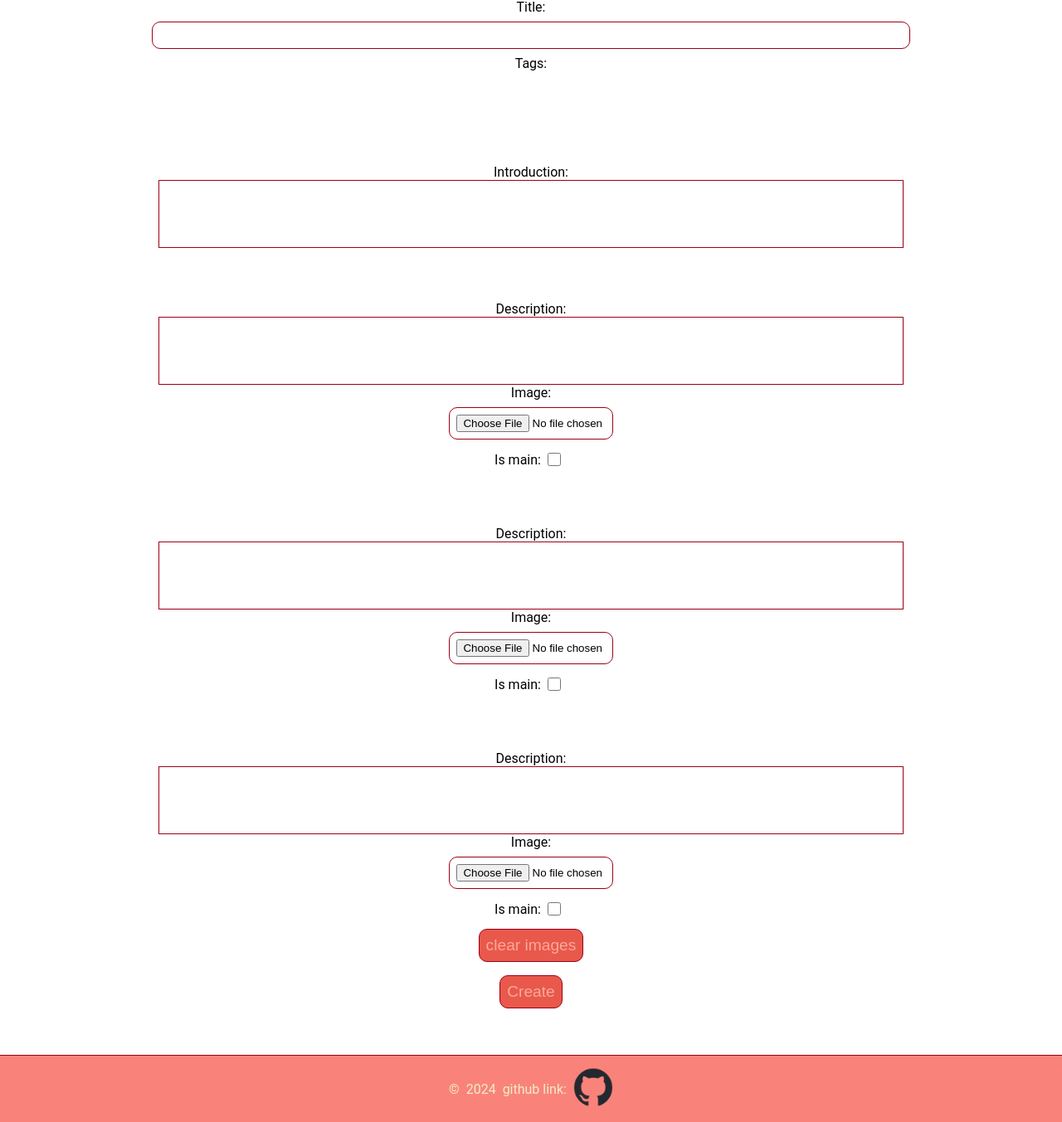
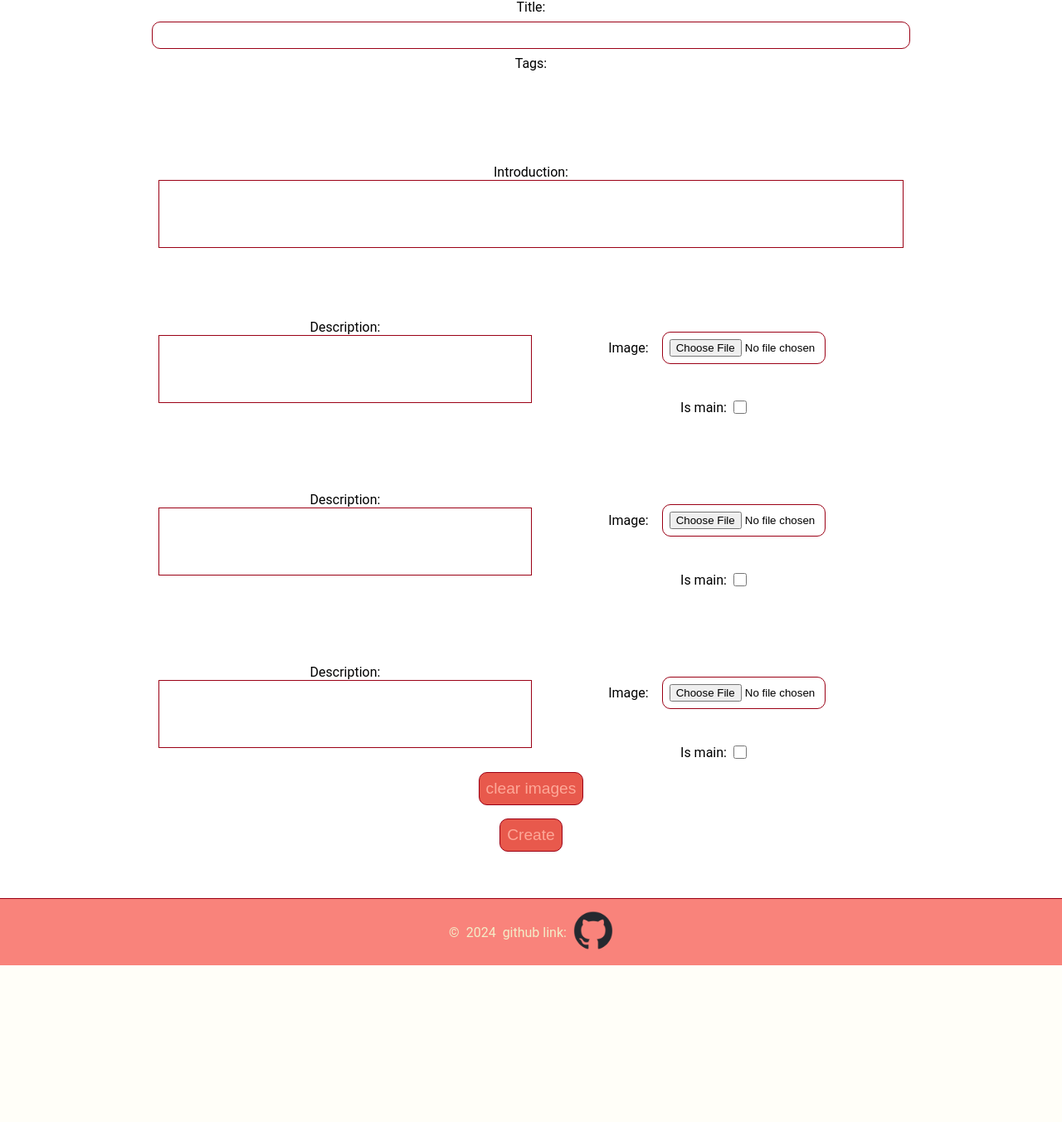
Before and after one commit to DomanskiFilip/MyCollab, a Django app: page /collabs/new/ in a window 1280 px wide. Shown: the part 325-1678 px from the top of the page at 83% size. After the commit the page ends 1489 px from the top, so only its background shows below. Run offline with Django 4.2, Linux system fonts and the light colour scheme; the visitor is signed in with stand-in values (Sample User, id 1); data that the repository does not hold is empty.

Commit message:
new validation and layout when creating collab

```diff
--- a/collabs/forms.py
+++ b/collabs/forms.py
@@ -10,6 +10,11 @@ class CollabForm(forms.ModelForm):
             'tags': forms.CheckboxSelectMultiple(attrs={'class': 'checkbox_tags'}),
             'introduction': forms.Textarea(attrs={'class': 'textarea_description'}),
         }
+
+    def __init__(self, *args, **kwargs):
+        super().__init__(*args, **kwargs)
+        self.fields['title'].required = False
+        self.fields['introduction'].required = False
 
 # https://www.letscodemore.com/blog/django-inline-formset-factory-with-examples/
 
--- a/collabs/templates/collabs/new.html
+++ b/collabs/templates/collabs/new.html
@@ -17,16 +17,26 @@ New Collab
     {{ formset.management_form }}
 
       {% for form in formset %}
-      <span class="special_label"> Description: </span>
-      {{ form.description }}
-      {{ form.image.label_tag }} {{ form.image }}
-
-    <span id="preview{{ forloop.counter0 }}"></span>
-    <section id="wrapper">
+    <section id="CollabFormDescription">
+      <section class="wrapper-column">
+        <span> Description: </span>
+         {{ form.description }}
+      </section>
+      <section class="wrapper-column">
+        <section class="wrapper-row" id="img_box">
+          {{ form.image.label_tag }} {{ form.image }}
+          <span id="preview{{ forloop.counter0 }}"></span>
+        </section>
+        <section class="wrapper-row">
           {{ form.is_main.label_tag }} {{ form.is_main }}
+        </section>
+      </section>
     </section>
 
   {% endfor %}
+    <span id="introduction_error_msg" class="error_msg"> </span>
+    <span id="title_error_msg" class="error_msg"> </span>
+    <span id="tags_error_msg" class="error_msg"> </span>
     <button class="btn" type="button" onclick="clearPreview()">clear images</button>
     <button class="btn" type="submit">Create</button>
   </form>
--- a/collabs/urls.py
+++ b/collabs/urls.py
@@ -4,8 +4,8 @@ from . import views
 app_name = 'collabs'
 
 urlpatterns = [
+    path('new/', views.create_collab, name='new_collab'),
     path('<pk>', views.collab, name='collab'),
-    path('new/', views.create_collab, name='new_collab'),
     path('edit/<collab_id>', views.collab_edit, name='edit'),
     path('delete_image/', views.delete_image, name='delete_image'),
     path('<int:pk>/delete/', views.collab_delete, name='delete'),
--- a/static/Core/style.css
+++ b/static/Core/style.css
@@ -47,6 +47,23 @@ body {
 
 ::-webkit-scrollbar-thumb:hover {
     background-color: var(--tag-bg-hover);
+}
+
+
+.wrapper-row {
+    display: flex;
+    flex-direction: row;
+    justify-content: center;
+    align-items: center;
+    width: 100%;
+}
+
+.wrapper-column {
+    display: flex;
+    flex-direction: column;
+    justify-content: center;
+    align-items: center;
+    width: 100%;
 }
 
 /* css for Base.html */
@@ -593,9 +610,14 @@ footer {
         margin: 0.5rem;
     }
 
+    #CollabForm #img_box {
+        width: 100%;
+        height: 7rem;
+    }
 
     #CollabForm .input_image {
-        width: 20%;
+        width: 40%;
+        margin-left: 1rem;
     }
 
     #CollabForm textarea {
@@ -611,7 +633,6 @@ footer {
 
     #CollabForm .special_label {
         margin-top: 4rem;
-
     }
 
     #CollabForm .btn{
@@ -619,6 +640,15 @@ footer {
             padding: 0.5rem;
             margin: 0.5rem;
         }
+
+#CollabFormDescription {
+    display: flex;
+    flex-direction: row;
+    align-items: center;
+    justify-content: center;
+    margin-top: 4rem;
+    width: 100%;
+}
 
 .checkbox_tags {
     width: 100%;
@@ -678,6 +708,11 @@ footer {
     color: var(--text-highlite)
 }
 
+.error_msg {
+    font-size: 2rem;
+    color: var(--text-highlite)
+}
+
 /* mycollabs (collab edit list) style */
 #myCollabsHi {
     margin-bottom: 1rem;
@@ -696,7 +731,7 @@ footer {
 #myCollabsWrapper {
     display: flex;
     flex-direction: row;
-    justify-content: flex-end;
+    justify-content: center;
     align-items: center;
     width: 70vw;
 }
```
Also changed, not shown: static/Core/scriptNew.js (+49 -0 lines).
